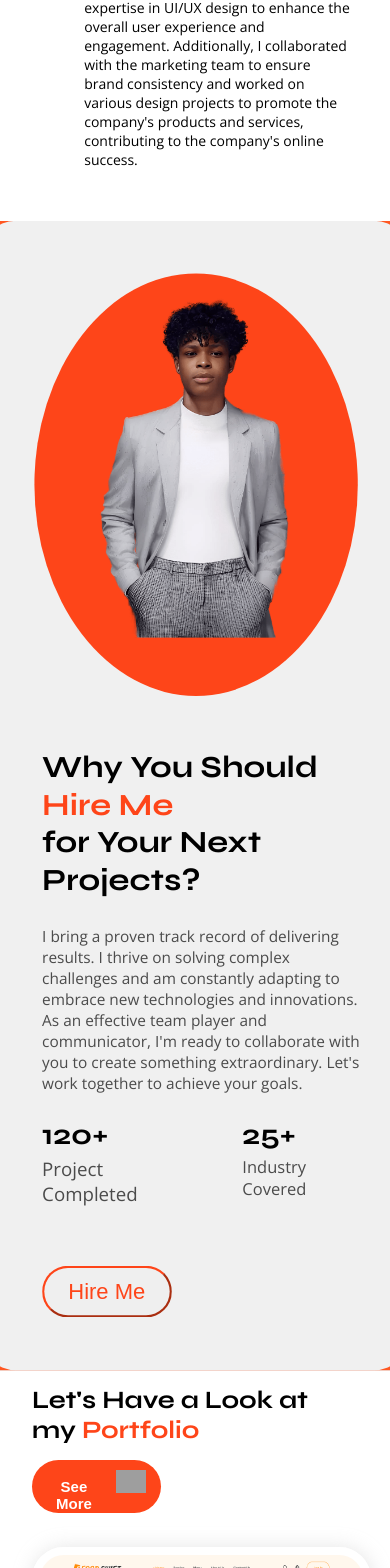
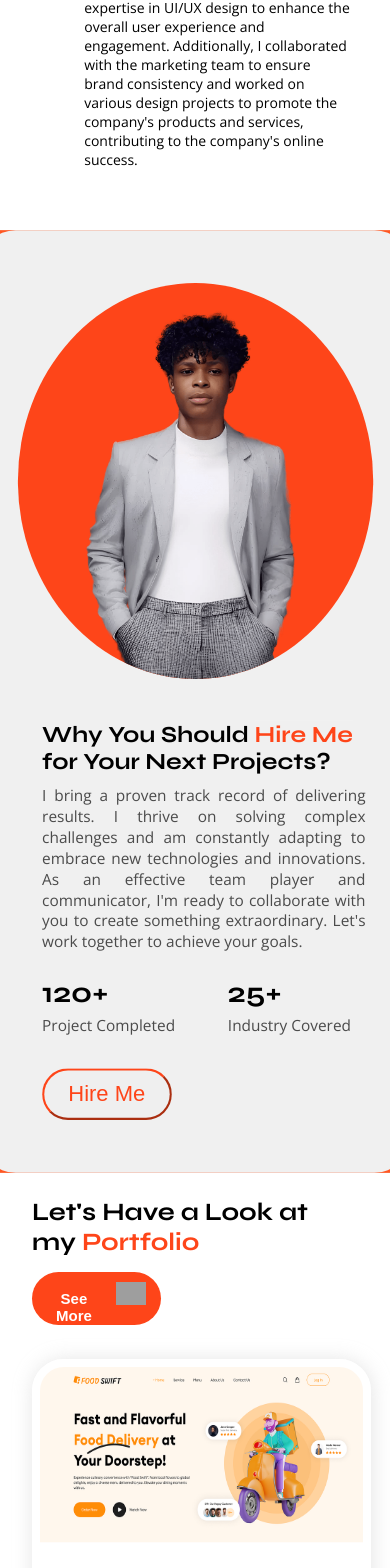
Before and after one commit to Samyung55/portfolio, a React (Vite) app: page / in a window 390 px wide. Shown: the part 3868-5436 px from the top of the page. Built offline with nearby package versions, Linux system fonts and the light colour scheme; grey boxes are pictures that could not be loaded.

Commit message:
Update hire.css

```diff
--- a/src/components/Hire/hire.css
+++ b/src/components/Hire/hire.css
@@ -124,11 +124,12 @@
         -ms-border-radius: 2em;
         -o-border-radius: 2em;
         overflow: hidden;
+        margin-top: -1px;
     }
 
     .img-box {
-        width: 100%;
-        height: 24em;
+        width: 110%;
+        height: 22.5em;
         background-color: #fe4519;
         border-radius: 50%;
         -webkit-border-radius: 50%;
@@ -136,12 +137,12 @@
         -ms-border-radius: 50%;
         -o-border-radius: 50%;
         overflow: hidden;
-        margin-bottom: -2em;
+        margin-bottom: -22px;
         margin-left: 1px;
     }
 
     .hire-img {
-        width: 75%;
+        width: 75.5%;
         overflow: hidden;
         margin-left: px;
     }
@@ -154,8 +155,10 @@
 
     .why {
         font-family: 'Syne', sans-serif;
-        margin-bottom: 0.9em;
-        font-size: 28px;
+        margin-bottom: 0.4em;
+        font-size: 21px;
+        width: 150%;
+        margin-top: -20.5px;
     }
 
     .hire-span {
@@ -168,6 +171,7 @@
         font-family: 'Open Sans', sans-serif;
         font-size: 14px;
         margin-bottom: 22px;
+        text-align: justify;
     }
 
     .achieve {
@@ -178,9 +182,9 @@
         margin-right: 3em;
     }
 
-    .complete-1, .complete-2 p{
+    .complete-1 p, .complete-2 p{
         font-family: 'Open Sans', sans-serif;
-        font-size: 15px;
+        font-size: 14px;
     }
 
     .completion {
@@ -190,7 +194,7 @@
     }
 
     .hire-btn {
-        margin-top: 2.7em;
+        margin-top: 1.5em;
         padding: 10px;
         width: 40%;
         border-color: #fe4519;
```
